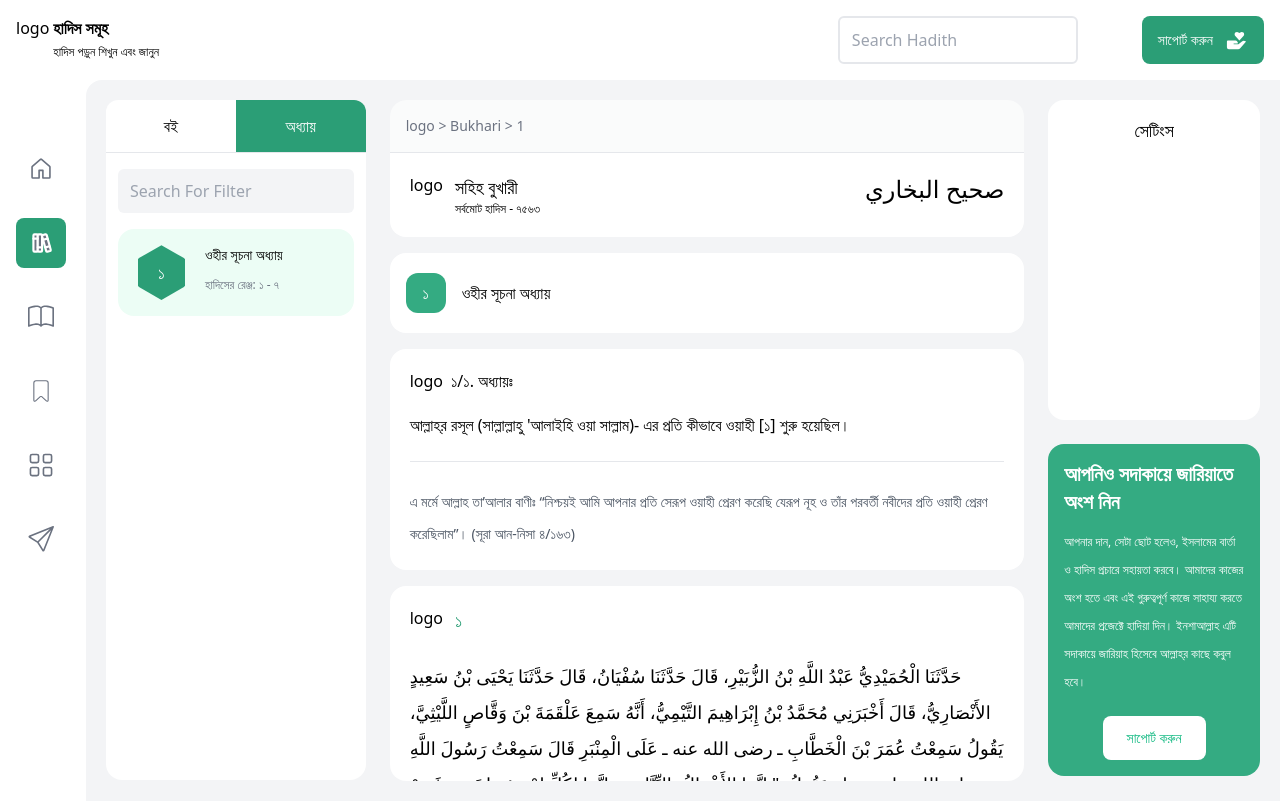
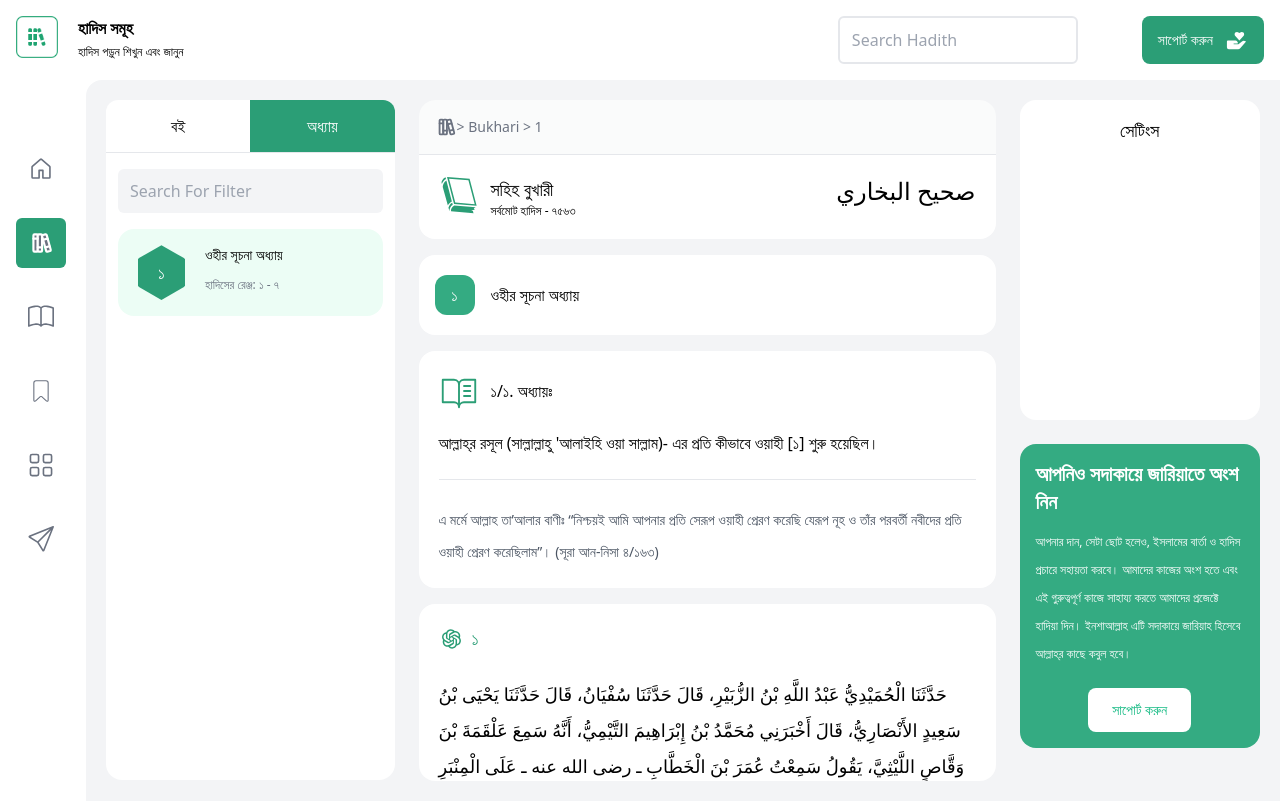
Before and after one commit to ahmadhossain/ird, a Next.js app: page / in a window 1280 px wide. Built offline with nearby package versions, Linux system fonts and the light colour scheme.

Commit message:
icons add

```diff
--- a/src/components/Main.jsx
+++ b/src/components/Main.jsx
@@ -1,15 +1,24 @@
-import React from "react";
-
+import { TbBooks } from "react-icons/tb";
+import { GiBlackBook } from "react-icons/gi";
+import { PiBookOpenTextLight } from "react-icons/pi";
+import { AiOutlineOpenAI } from "react-icons/ai";
+import { IoCopyOutline, IoShareSocialOutline } from "react-icons/io5";
+import { IoBookmarkOutline } from "react-icons/io5";
+import { MdReportGmailerrorred } from "react-icons/md";
+import { SlShareAlt } from "react-icons/sl";
 const Main = () => {
   return (
-    <div className="max-w-[55%] rounded-2xl overflow-y-auto">
+    <div className="max-w-[50%] rounded-2xl overflow-y-auto">
       <div className="">
-        <div className="bg-[#fafbfb] rounded-t-2xl px-4 py-4 text-sm text-gray-500 border-b">
-          logo &gt; Bukhari &gt; 1
+        <div className="flex items-center bg-[#fafbfb] rounded-t-2xl px-4 py-4 text-sm text-gray-500 border-b">
+          <TbBooks size={22} />
+          <div>&gt; Bukhari &gt; 1</div>
         </div>
         <div className="flex flex-col gap-4">
           <div className="bg-white rounded-b-2xl flex gap-3 px-5 py-5">
-            <div>logo</div>
+            <div>
+              <GiBlackBook size={40} color="#2b9e76" />
+            </div>
             <div className="flex justify-between w-full">
               <div>
                 <div className="text-lg font-medium">সহিহ বুখারী</div>
@@ -27,8 +36,10 @@
           <div className="bg-white rounded-2xl p-5 flex flex-col gap-6">
             <div className="border-b pb-6 flex flex-col gap-5">
               <div className="flex gap-2">
-                <div>logo</div>
-                <div>১/১. অধ্যায়ঃ</div>
+                <div className="flex gap-3 items-center">
+                  <PiBookOpenTextLight size={40} color="#2b9e76" />
+                  <div>১/১. অধ্যায়ঃ</div>
+                </div>
               </div>
               <div>
                 আল্লাহ্‌র রসূল (সাল্লাল্লাহু 'আলাইহি ওয়া সাল্লাম)- এর প্রতি
@@ -43,8 +54,10 @@
           </div>
           <div className="bg-white p-5 rounded-2xl">
             <div className="flex gap-3">
-              <div>logo</div>
-              <div className="text-[#2b9e76] text-lg">১</div>
+              <div className="flex gap-2 items-center">
+                <AiOutlineOpenAI size={25} color="#2b9e76" />
+                <div className="text-[#2b9e76] text-lg">১</div>
+              </div>
             </div>
             <p className="py-6 leading-9 text-lg">
               حَدَّثَنَا الْحُمَيْدِيُّ عَبْدُ اللَّهِ بْنُ الزُّبَيْرِ، قَالَ
@@ -80,7 +93,13 @@
                   সহিহ হাদিস
                 </div>
               </div>
-              <div>logo</div>
+              <div className="flex gap-10">
+                <IoCopyOutline size={25} color="gray" />
+                <IoBookmarkOutline size={25} color="gray" />
+                <IoShareSocialOutline size={25} color="gray" />
+                <MdReportGmailerrorred size={25} color="gray" />
+                <SlShareAlt size={25} color="gray" />
+              </div>
             </div>
             <div></div>
             <div></div>
--- a/src/components/Navbar.jsx
+++ b/src/components/Navbar.jsx
@@ -1,10 +1,14 @@
 import { BiSolidDonateHeart } from "react-icons/bi";
+import logo from "../../public/home-logo.png";
+import Image from "next/image";
 
 const Navbar = () => {
   return (
     <div className="flex justify-between p-4">
-      <div className="flex gap-1">
-        <div>logo</div>
+      <div className="flex gap-5">
+        <div>
+          <Image width={42} src={logo} />
+        </div>
         <div className="flex flex-col gap-y-1">
           <div className="text-base font-semibold">হাদিস সমূহ</div>
           <div className="text-xs">হাদিস পড়ুন শিখুন এবং জানুন</div>
--- a/src/components/Outline.jsx
+++ b/src/components/Outline.jsx
@@ -2,7 +2,7 @@
 
 const Outline = () => {
   return (
-    <div className="min-w-[22.5%] h-full">
+    <div className="min-w-[25%] h-full">
       <div className="flex border-b">
         <button className="w-full bg-white rounded-tl-xl">বই</button>
         <button className="w-full py-3.5 text-white rounded-tr-xl bg-[#2b9e76]">
--- a/src/components/Sidebar.jsx
+++ b/src/components/Sidebar.jsx
@@ -9,7 +9,7 @@
   return (
     <IconContext.Provider
       value={{
-        className: "p-3 hover:bg-gray-100 fill-gray-500 rounded-lg",
+        className: "p-3 hover:bg-gray-100 fill-gray-500 rounded-md",
       }}
     >
       <div className="flex flex-col gap-y-6 mt-12 p-4">
```
Also changed, not shown: public/home-logo.png (added).
